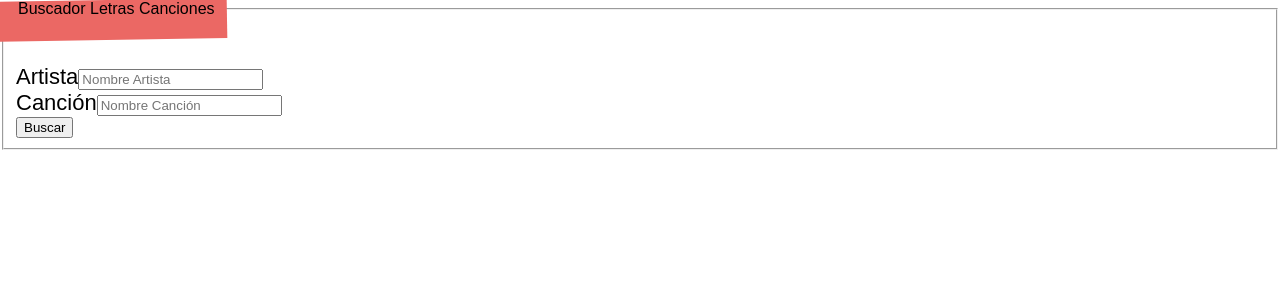
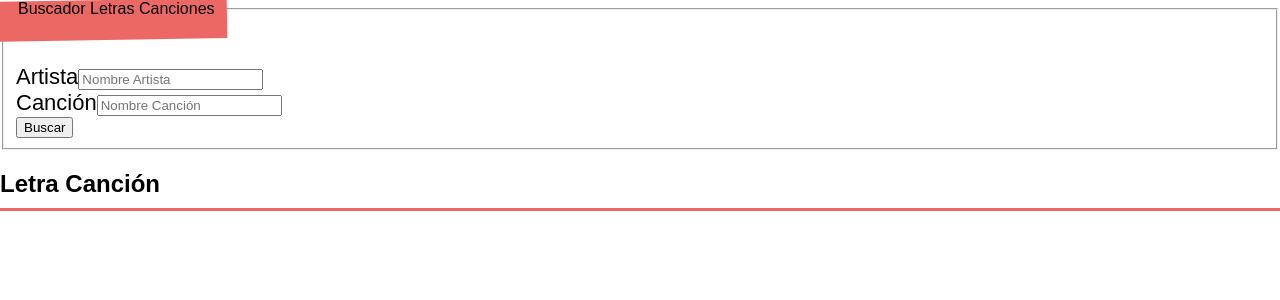
Before and after one commit to pipe473/Letras-de-Canciones, a React (Create React App) app: page / in a window 1280 px wide. Shown: the top 300 px of the page. Built offline with nearby package versions, Linux system fonts and the light colour scheme; the HTML template or start-up script is replaced by a standard one.

Commit message:
Pasando los datos de la letra al componente

```diff
--- a/src/App.js
+++ b/src/App.js
@@ -37,7 +37,9 @@ useEffect(() => {
 
           </div>
           <div className="col-md-6">
-
+            <Cancion
+              letra={letra}
+            />
           </div>
         </div>
       </div>
```
